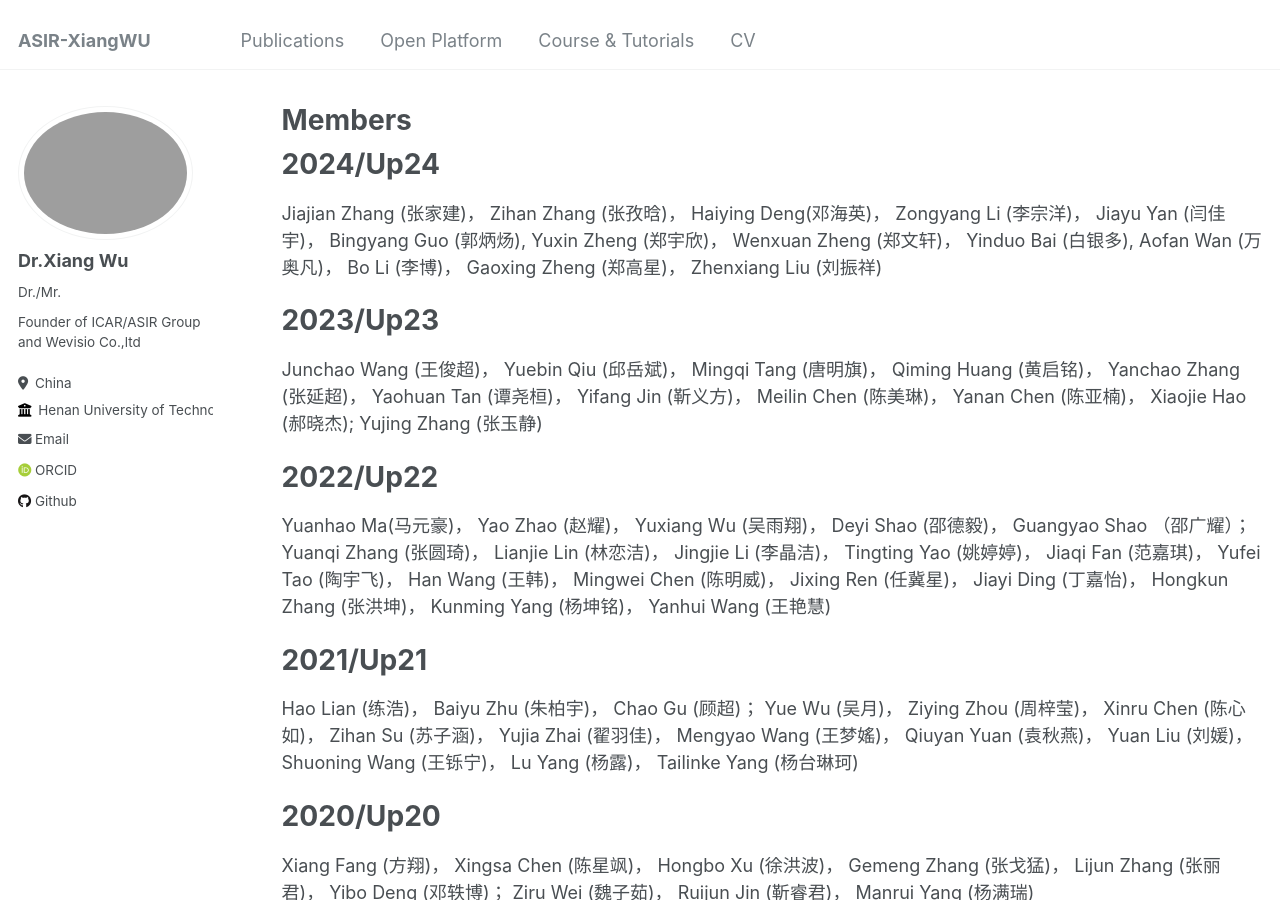
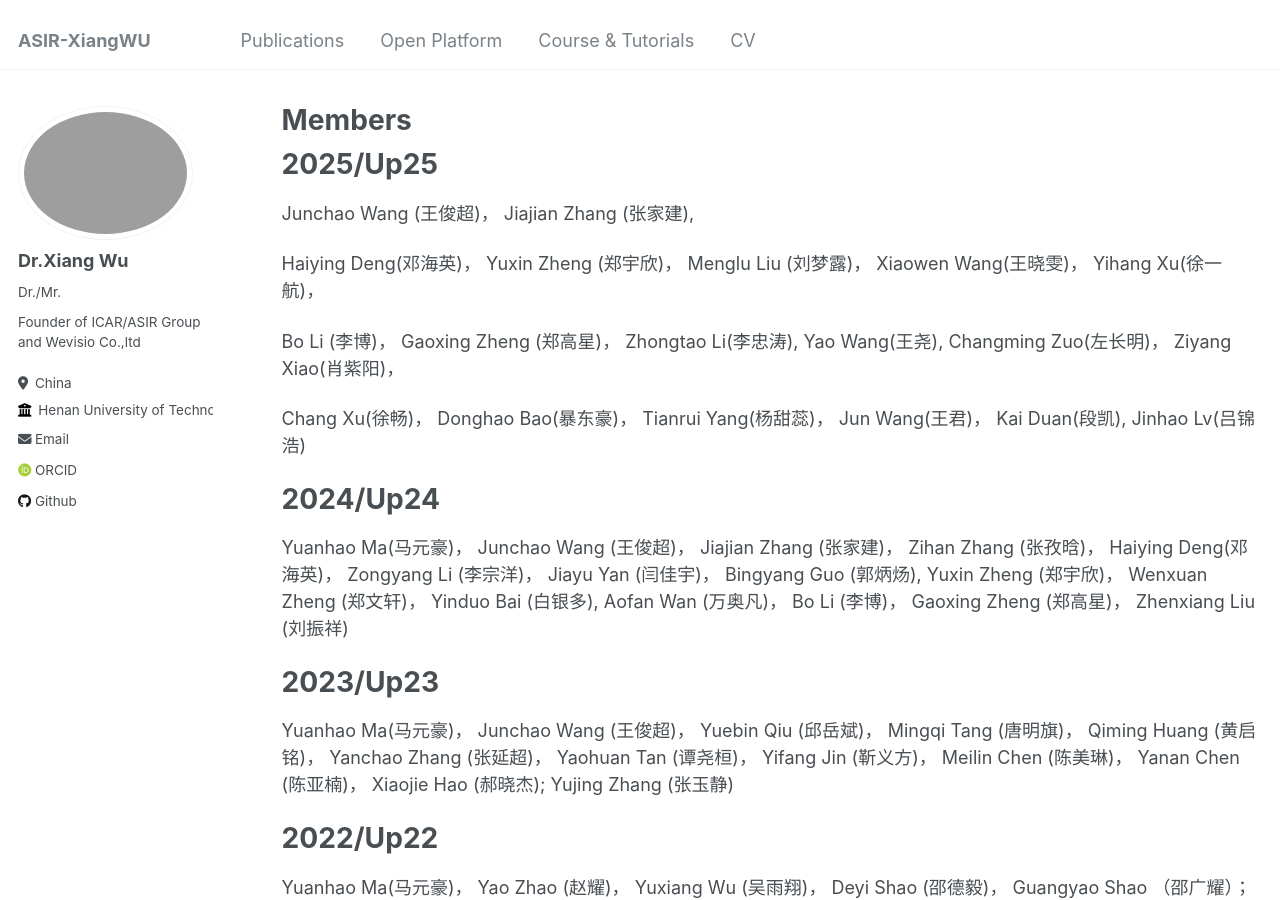
Before and after one commit to xiangwu/xiangwu.github.io, a Jekyll site: the page built from _pages/members.md, in a window 1280 px wide and 900 px high. Built offline with Jekyll 4.4.1, drawn with Linux system fonts in a browser that asks for light colours; some web fonts are replaced.

Commit message:
Update members.md

```diff
--- a/_pages/members.md
+++ b/_pages/members.md
@@ -7,8 +7,36 @@ author_profile: true
 #  - /resume
 ---
 
+2025/Up25
+======
+Junchao Wang (王俊超)，
+Jiajian Zhang (张家建),
+
+Haiying Deng(邓海英)，
+Yuxin Zheng (郑宇欣)，
+Menglu Liu (刘梦露)，
+Xiaowen Wang(王晓雯)，
+Yihang Xu(徐一航)，
+
+Bo Li (李博)，
+Gaoxing Zheng (郑高星)，
+Zhongtao Li(李忠涛),
+Yao Wang(王尧),
+Changming Zuo(左长明)，
+Ziyang Xiao(肖紫阳)，
+
+Chang Xu(徐畅)，
+Donghao Bao(暴东豪)，
+Tianrui Yang(杨甜蕊)，
+Jun Wang(王君)，
+Kai Duan(段凯),
+Jinhao Lv(吕锦浩)
+
+
 2024/Up24
 ======
+Yuanhao Ma(马元豪)，
+Junchao Wang (王俊超)，
 Jiajian Zhang (张家建)，
 Zihan Zhang (张孜晗)，
 Haiying Deng(邓海英)，
@@ -25,6 +53,7 @@ Zhenxiang Liu (刘振祥)
 
 2023/Up23
 ======
+Yuanhao Ma(马元豪)，
 Junchao Wang (王俊超)，
 Yuebin Qiu (邱岳斌)，
 Mingqi Tang (唐明旗)，
```
